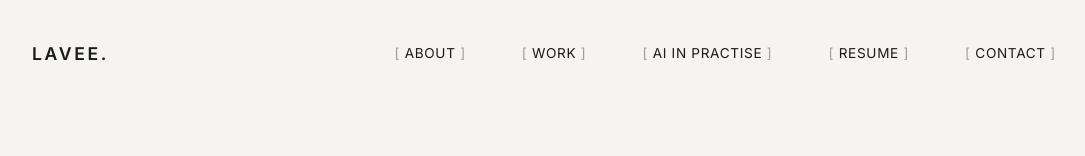
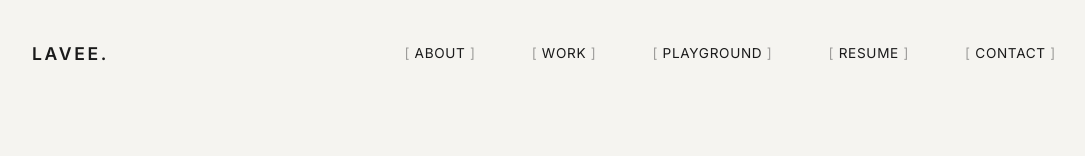
Before and after one commit to laveenahub/Designer, a React (Vite) app: page / in a window 1280 px wide. Shown: the top 156 px of the page, without its empty margins (96-1181 px from the left). Built offline with nearby package versions, Linux system fonts and the light colour scheme; a web font is replaced by a local one.

Commit message:
Rename 'AI in Practise' to 'Playground' across the application

```diff
--- a/src/App.jsx
+++ b/src/App.jsx
@@ -1,7 +1,7 @@
 import { useEffect, useState } from 'react'
 import { AnimatePresence } from 'framer-motion'
 import DesignLinkCaseStudy from './DesignLinkCaseStudy'
-import AiInPractice from './AiInPractice'
+import Playground from './Playground'
 import CraftConnectCaseStudy from './CraftConnectCaseStudy'
 import LoadingScreen from './LoadingScreen'
 import ScrollToTop from './ScrollToTop'
@@ -52,8 +52,8 @@ function App() {
       } else if (hash === '#craftconnect' || hash === '#/craftconnect') {
         setCurrentPage('craftconnect')
         window.scrollTo(0, 0)
-      } else if (hash === '#ai-in-practice' || hash === '#/ai-in-practice') {
-        setCurrentPage('ai-in-practice')
+      } else if (hash === '#playground' || hash === '#/playground') {
+        setCurrentPage('playground')
         window.scrollTo(0, 0)
       } else {
         setCurrentPage('home')
@@ -116,7 +116,7 @@ function App() {
     if (currentPage === 'craftconnect') {
       return <CraftConnectCaseStudy />;
     }
-    if (currentPage === 'ai-in-practice') return <AiInPractice />;
+    if (currentPage === 'playground') return <Playground />;
 
     return (
       <main>
@@ -342,7 +342,7 @@ function App() {
               <div className={`nav-links ${isMenuOpen ? 'active' : ''}`}>
                 <a href="#about" onClick={handleNavClick}>About</a>
                 <a href="#work" onClick={handleNavClick}>Work</a>
-                <a href="#/ai-in-practice" onClick={handleNavClick}>AI in Practise</a>
+                <a href="#/playground" onClick={handleNavClick}>Playground</a>
                 <a href="https://drive.google.com/file/d/1_DaxoUDhjx78x6eKOnqN8CNqCCWAeuUz/view?usp=drive_link" target="_blank" rel="noreferrer" title="Opens PDF ↗">Resume</a>
                 <a href="#contact" onClick={handleNavClick}>Contact</a>
               </div>
--- a/src/AiInPractice.jsx
+++ b/src/Playground.jsx
@@ -1,6 +1,6 @@
 import { useEffect, useState } from 'react';
 
-const AiInPractice = () => {
+const Playground = () => {
   const [isScrolled, setIsScrolled] = useState(false);
 
   useEffect(() => {
@@ -47,7 +47,7 @@ const AiInPractice = () => {
         <section className="section" style={{ paddingTop: 0, paddingBottom: 'var(--space-lg)' }}>
           <div className="container">
             <h1 className="hero-title reveal" style={{ fontSize: 'clamp(3rem, 7vw, 6rem)', lineHeight: '1.05', letterSpacing: '-0.02em', fontWeight: '400', fontFamily: 'var(--font-heading)' }}>
-              AI in My Practice
+              Playground
             </h1>
             <p className="hero-subtitle reveal delay-100" style={{ maxWidth: '800px', fontSize: '1.2rem', marginTop: '2rem', fontFamily: 'var(--font-body)', fontStyle: 'normal', color: '#5a5a5a' }}>
               A thoughtful look into how I integrate generative AI into my product design workflow.
@@ -235,4 +235,4 @@ const AiInPractice = () => {
   );
 };
 
-export default AiInPractice;
+export default Playground;
```
